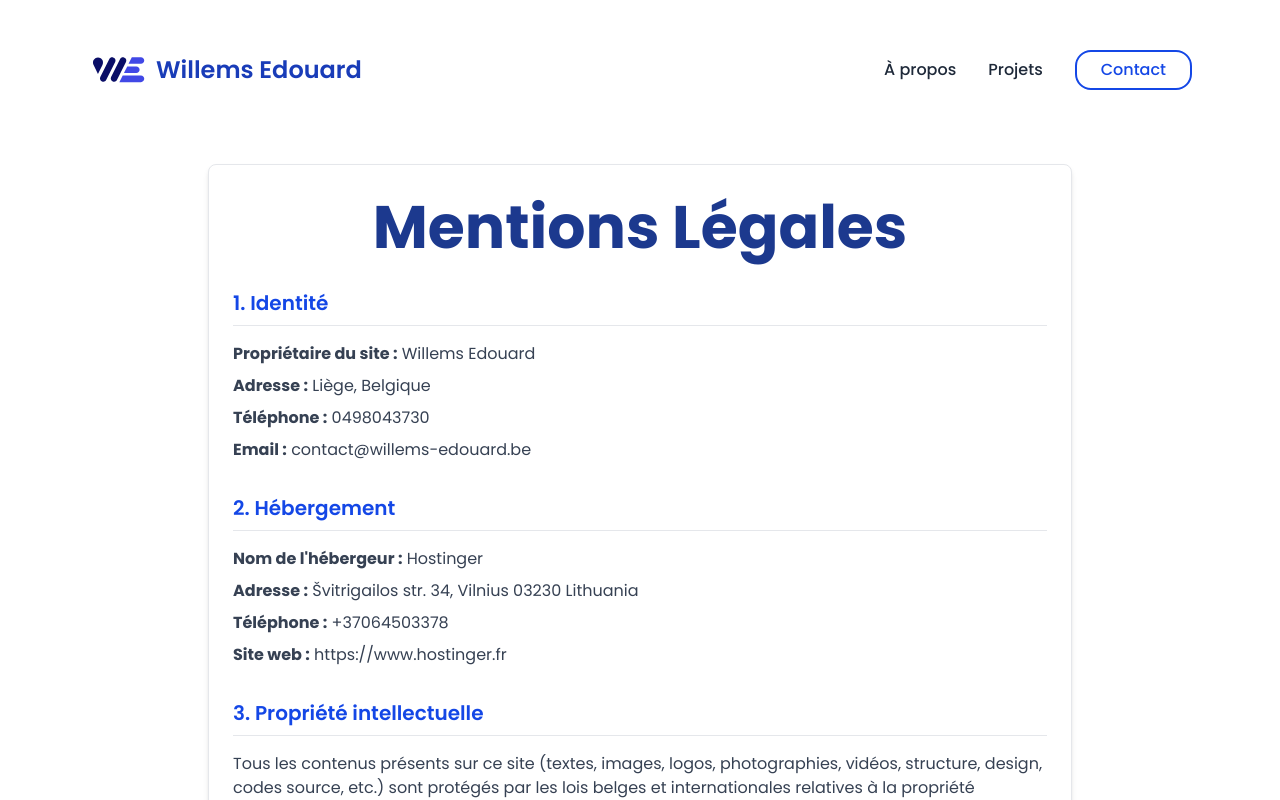
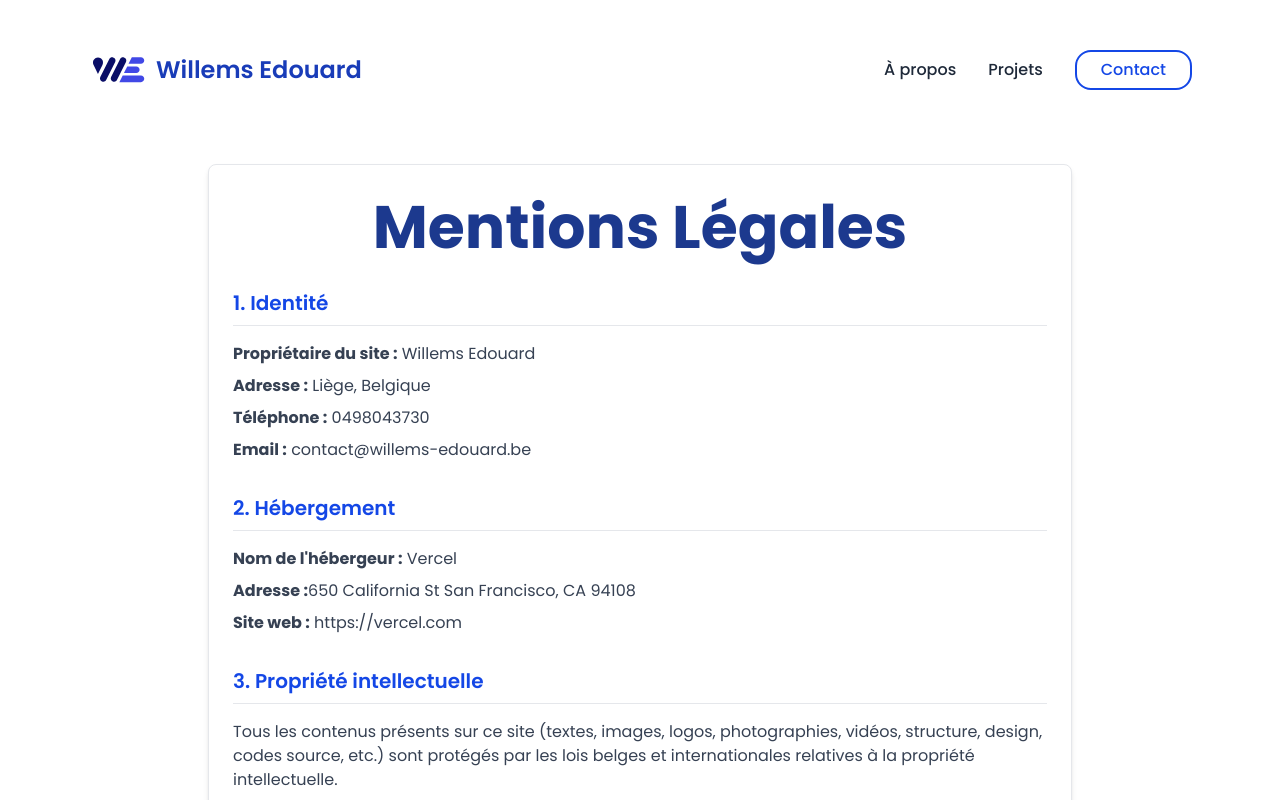
Before and after one commit to edouard744/my-portfolio, a Next.js app: page /fr/legal-mentions in a window 1280 px wide. Shown: the top 800 px of the page. Built offline with nearby package versions, Linux system fonts and the light colour scheme.

Commit message:
refactor: change hosting informations in legal page

```diff
--- a/src/app/[locale]/legal-mentions/page.tsx
+++ b/src/app/[locale]/legal-mentions/page.tsx
@@ -50,18 +50,14 @@ export default async function MentionsLegales({ params }: { params: Params }) {
               </h2>
               <div className="space-y-2 text-gray-700">
                 <p>
-                  <strong>{t.legal.hosting.name}</strong> Hostinger
+                  <strong>{t.legal.hosting.name}</strong> Vercel
                 </p>
                 <p>
-                  <strong>{t.legal.hosting.address}</strong> Švitrigailos str.
-                  34, Vilnius 03230 Lithuania
+                  <strong>{t.legal.hosting.address}</strong>650 California St
+                  San Francisco, CA 94108
                 </p>
                 <p>
-                  <strong>{t.legal.hosting.phone}</strong> +37064503378
-                </p>
-                <p>
-                  <strong>{t.legal.hosting.website}</strong>{" "}
-                  https://www.hostinger.fr
+                  <strong>{t.legal.hosting.website}</strong> https://vercel.com
                 </p>
               </div>
             </section>
```
